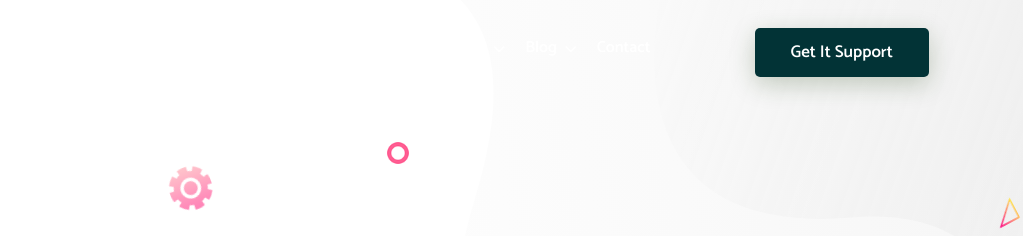
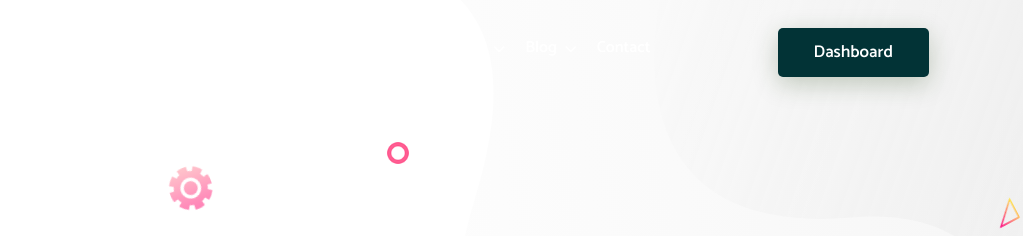
Before and after one commit to QUERIUM-Team/QUERIUM, a plain HTML site: page Front/Website/landing2.html in a window 1280 px wide. Shown: the top 236 px of the page, 257-1280 px from the left. Drawn offline with nearby package versions, Linux system fonts and the light colour scheme.

Commit message:
Edit a Website Name

```diff
--- a/Front/Website/landing2.html
+++ b/Front/Website/landing2.html
@@ -14,8 +14,8 @@
   <meta property="og:type" content="website">
   <meta name="robots" content="index, follow">
   <meta name="theme-color" content="#7b68ee">
-  <title>Techvio</title>
-  <link rel="icon" href="assets/images/icon.png">
+  <title>QUERIUM</title>
+  <link rel="icon" href="assets/images/Frame 1362790668.png" type="image/x-icon">
   <link rel="stylesheet" href="css/bootstrap.min.css">
   <link rel="stylesheet" href="css/style.css">
   <link rel="stylesheet" href="css/normalize.min.css">
@@ -95,8 +95,12 @@
             </li>
             <li class="nav-item"><a class="nav-link" href="contact.html">Contact</a></li>
             <li class="nav-item form">
-              <form class="container justify-content-end"><button class="default-btn" type="button">Get It
-                  Support<span></span></button></form>
+              <form class="container justify-content-end" action="../Dashboard/log-out.html" method="get">
+                <button class="default-btn" type="submit">
+                  Dashboard
+                  <span></span>
+                </button>
+              </form>
             </li>
           </ul>
         </div>
```
Also changed, not shown: Front/Website/assets/images/Frame 1362790668.png (added).
